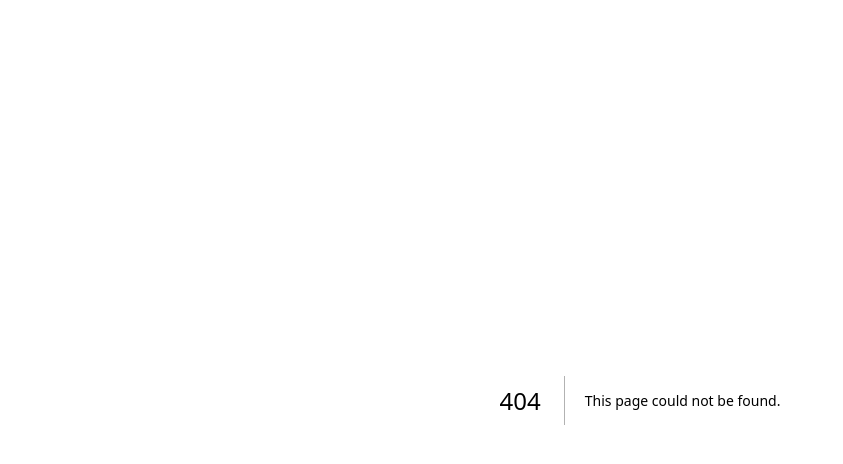
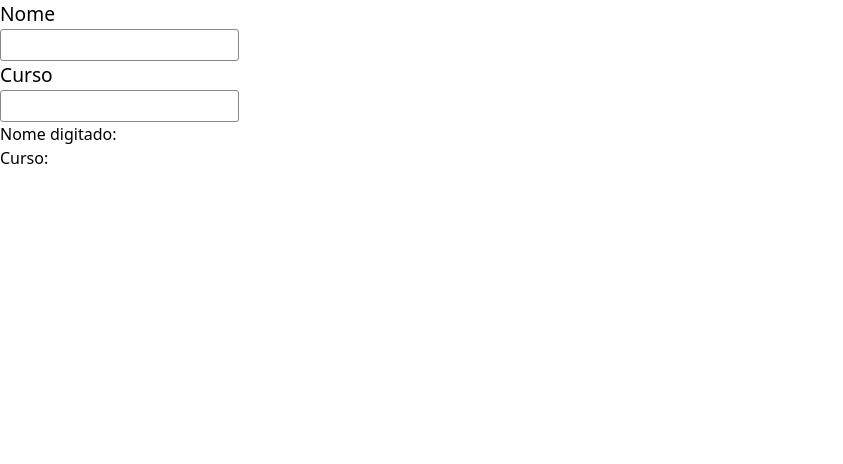
Before and after one commit to cleversonandrade/Estudos_React, a Next.js app: page /inputs/inputs in a window 1280 px wide. Before the commit this address had no page. Shown: the top 464 px of the page, without its empty margins (0-843 px from the left). Built offline with nearby package versions, Linux system fonts and the light colour scheme.

Commit message:
inputs_state

```diff
--- a/src/components/Topo.tsx
+++ b/src/components/Topo.tsx
@@ -26,6 +26,9 @@ const Topo =() => {
           <Link href={'/carro/carro'}>
               Carro
           </Link>
+          <Link href={'/inputs/inputs'}>
+              Inputs
+          </Link>
         </nav>
       </div>
   )
--- /dev/null
+++ b/src/pages/inputs/inputs.tsx
@@ -0,0 +1,22 @@
+import { useState } from "react"
+
+export default function Inputs() {
+
+    const [nome, setNome] = useState<string>('');
+    const [curso, setCurso] = useState<string>('');
+
+    return(
+        <div>
+        <div className="campoForm">
+            <label>Nome</label>
+            <input type="text" value={nome} onChange={(e) => setNome(e.target.value)}/>
+        </div>
+        <div className="campoForm">
+            <label>Curso</label>
+            <input type="text" value={curso} onChange={(e) => setCurso(e.target.value)}/>
+        </div>
+        <div>Nome digitado: {nome}</div>
+        <div>Curso: {curso}</div>
+      </div>
+    )
+}
--- a/src/styles/globals.css
+++ b/src/styles/globals.css
@@ -3,6 +3,7 @@
 @tailwind utilities;
 
 @import 'topo.css';
+@import '/src/styles/inputs';
 
 :root {
 
@@ -14,3 +15,20 @@
     padding: 5px;
     border-radius: 5px;
 }
+
+.campoForm {
+    display: flex;
+    flex-direction: column;
+    justify-contente: flex-start;
+    align-items: flex-start;
+}
+
+.campoForm label {
+    font-size: larger;
+}
+
+.campoForm input {
+    border: 1px solid #888;
+    padding: 3px;
+    border-radius: 3px
+}
```
